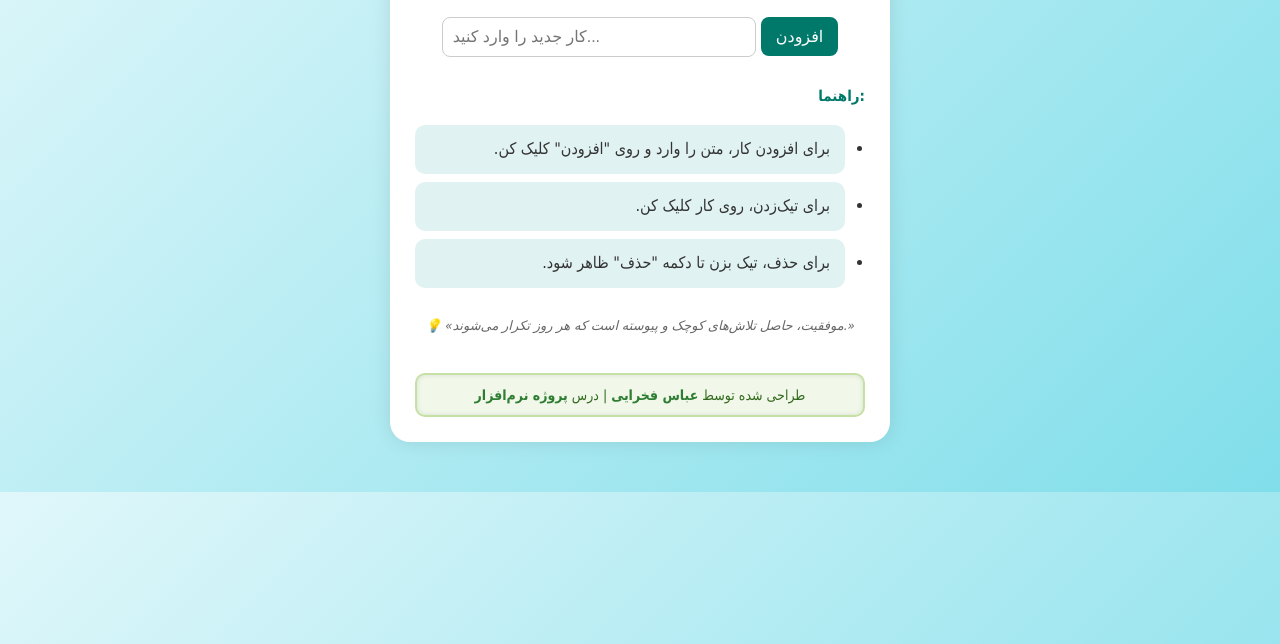
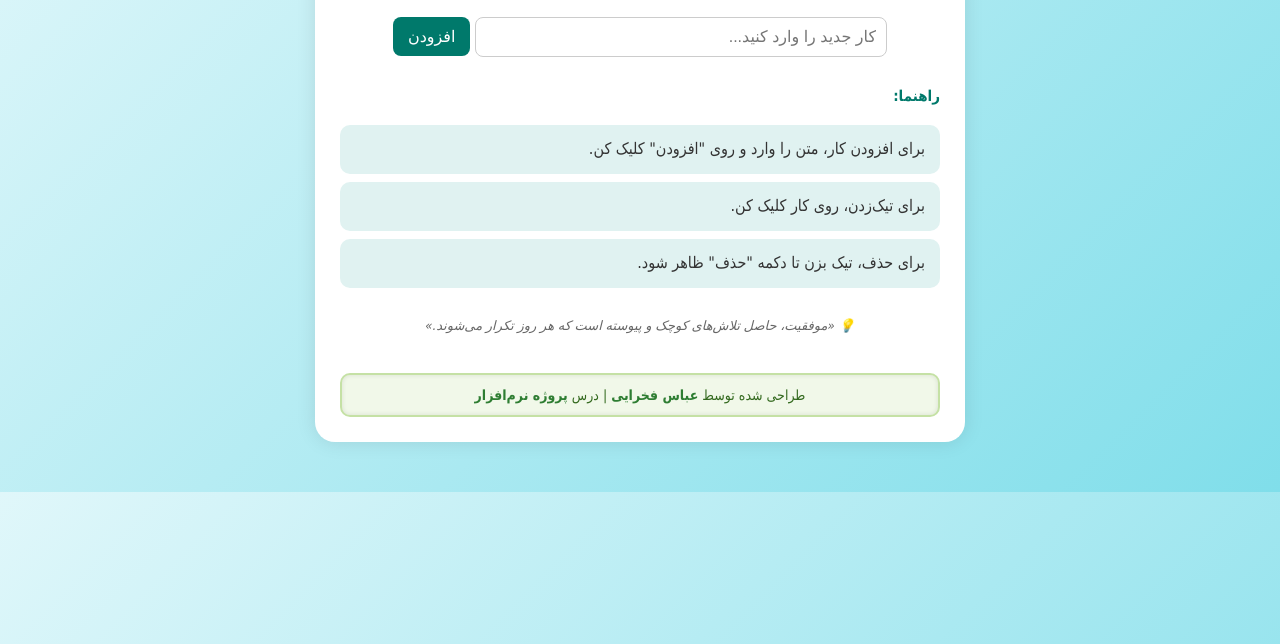
Before and after one commit to abbasTtBoy1235/ChelseaFanNoob, a plain HTML site: page index.html in a window 1280 px wide. Shown: the part 156-800 px from the top of the page. Drawn offline with Linux system fonts and the light colour scheme.

Commit message:
Update style.css

```diff
--- a/style.css
+++ b/style.css
@@ -4,10 +4,11 @@ body {
   text-align: center;
   margin: 0;
   padding: 0;
+  direction: rtl;
 }
 
 .container {
-  max-width: 450px;
+  max-width: 600px;
   margin: 50px auto;
   background: white;
   padding: 25px;
@@ -15,13 +16,11 @@ body {
   box-shadow: 0 0 20px rgba(0,0,0,0.1);
 }
 
-/* عنوان */
 h1 {
   margin-bottom: 10px;
   color: #00796b;
 }
 
-/* فیلد ورودی و دکمه */
 input[type="text"] {
   width: 65%;
   padding: 10px;
@@ -42,7 +41,6 @@ button:hover {
   background-color: #004d40;
 }
 
-/* لیست کارها */
 ul {
   list-style-type: none;
   padding: 0;
@@ -63,7 +61,6 @@ li.completed {
   color: gray;
 }
 
-/* دکمه حذف */
 .remove-btn {
   position: absolute;
   left: 10px;
@@ -81,7 +78,6 @@ li.completed {
   background-color: #b71c1c;
 }
 
-/* فوتر داخل کادر (شبیه کشو) */
 .footer-box {
   margin-top: 40px;
   padding: 12px 20px;
@@ -98,13 +94,6 @@ li.completed {
   color: #2e7d32;
 }
 
-/* راهنما و نقل قول */
-.info-box ul {
-  direction: rtl;
-  text-align: right;
-  list-style-position: inside;
-  padding-right: 0;
-}
 .info-box {
   text-align: right;
   margin-top: 30px;
@@ -116,9 +105,10 @@ li.completed {
 .info-box ul {
   font-size: 13px;
   color: #333;
-  padding-right: 20px;
+  padding-right: 0;
   line-height: 1.8;
-  list-style: disc;
+  list-style-position: inside;
+  direction: rtl;
 }
 .quote-box {
   margin-top: 30px;
@@ -127,7 +117,6 @@ li.completed {
   color: #666;
 }
 
-/* واکنش‌گرا */
 @media (max-width: 480px) {
   .container {
     margin: 20px;
```
